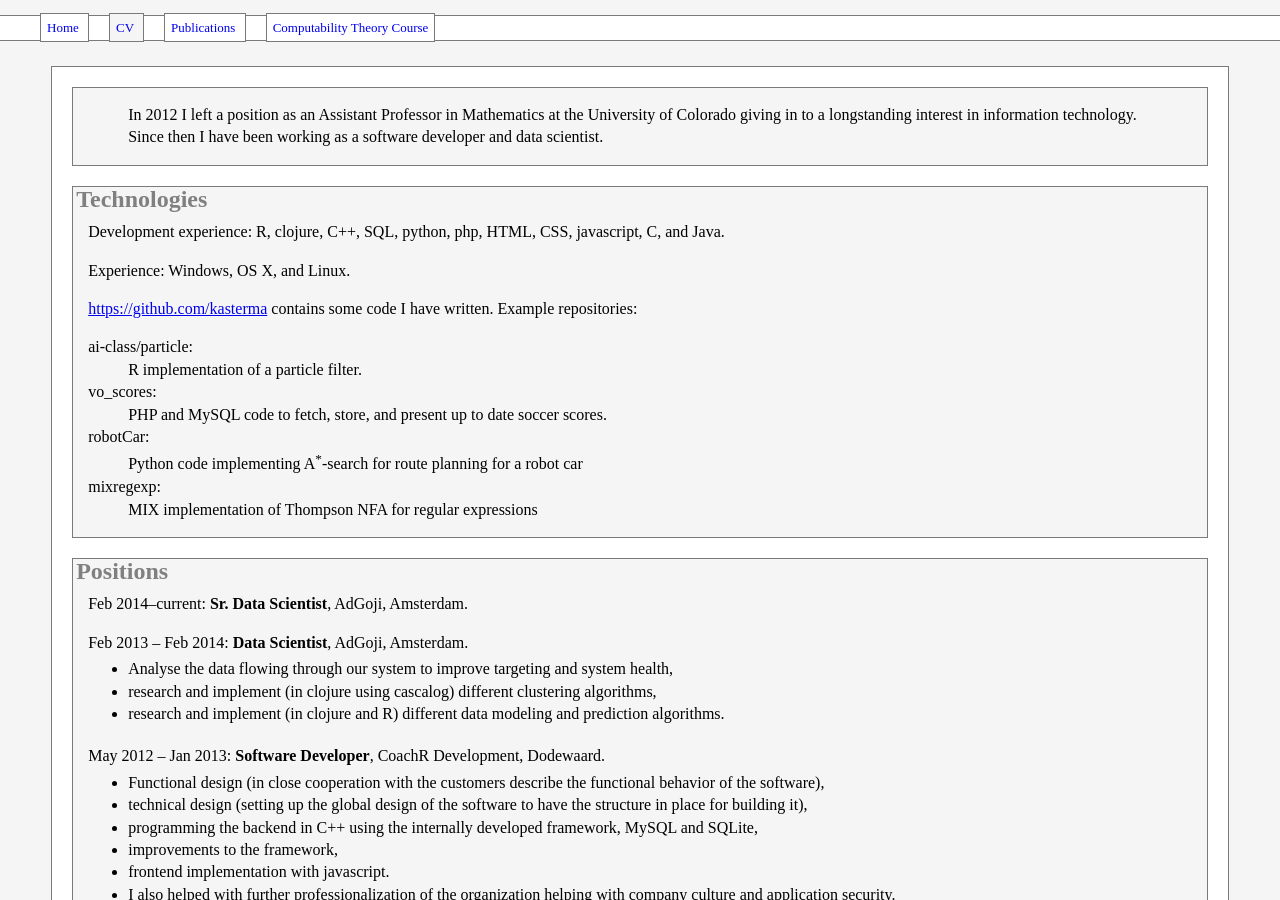
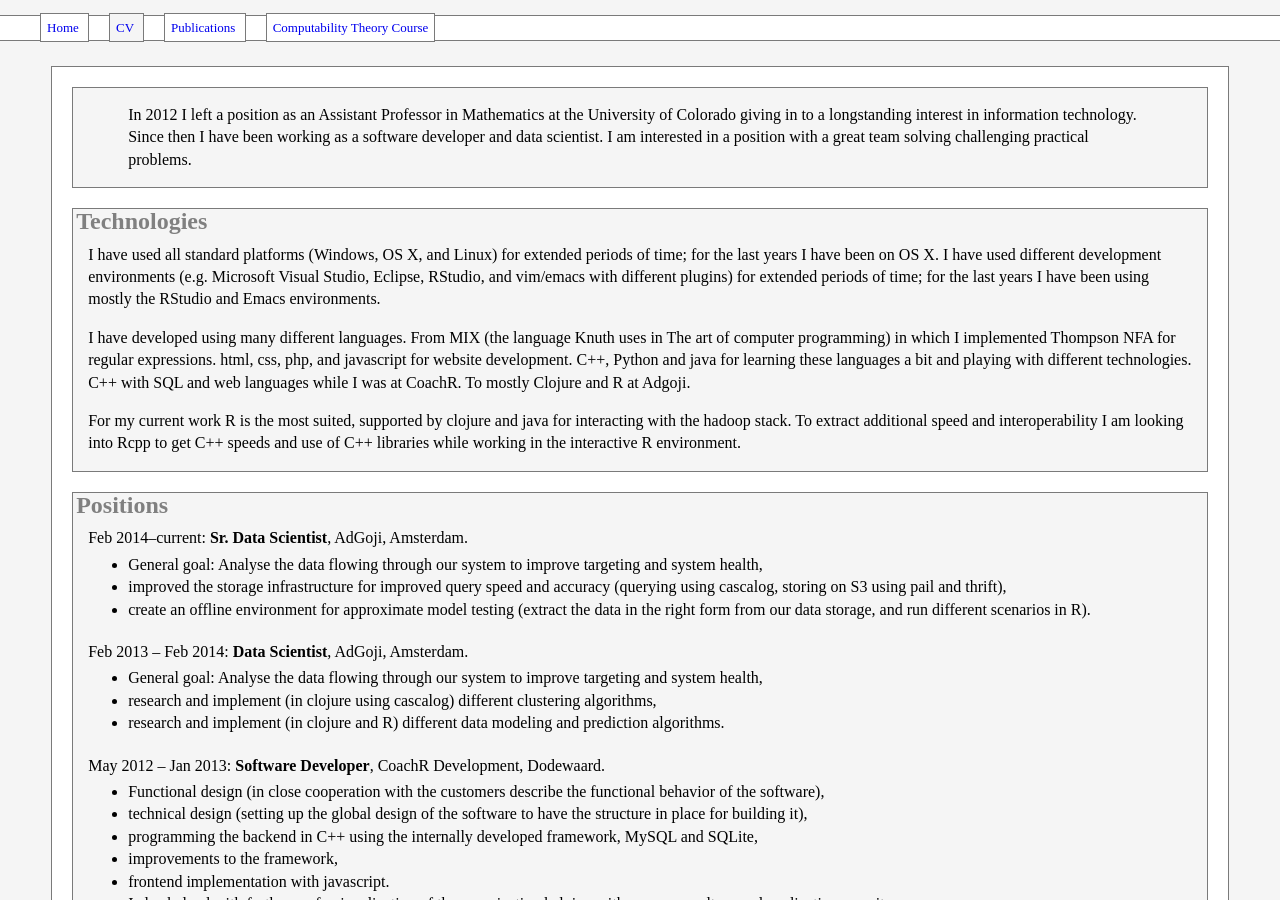
Before and after one commit to kasterma/kasterma.github.io, a Jekyll site: the page built from cv.html, in a window 1280 px wide and 900 px high. Built offline with Jekyll 4.4.1, drawn with Linux system fonts in a browser that asks for light colours; Markdown is read by kramdown in place of the engine named in the settings; some of the changed text lies outside the part shown.

Commit message:
update of cv

```diff
--- a/cv.html
+++ b/cv.html
@@ -12,8 +12,8 @@ title: Bart Kastermans' CV
 In 2012 I left a position as an Assistant Professor in Mathematics at the
 University of Colorado giving in to a longstanding interest in information
 technology.  Since then I have been working as a software developer and data
-scientist.  <!--I am interested in a position with a great team solving
-challenging practical problems.-->
+scientist.  I am interested in a position with a great team solving
+challenging practical problems.
 </blockquote>
 </div>
 
@@ -23,29 +23,35 @@ challenging practical problems.-->
 </h2>
 
 <p>
-Development experience: R, clojure, C++, SQL, python, php, HTML, CSS,
-javascript, C, and Java.
+
+I have used all standard platforms (Windows, OS X, and Linux) for extended
+periods of time; for the last years I have been on OS X.  I have used
+different development environments (e.g. Microsoft Visual Studio, Eclipse,
+RStudio, and vim/emacs with different plugins) for extended periods of time;
+for the last years I have been using mostly the RStudio and Emacs
+environments.
+
 </p>
 
 <p>
-Experience: Windows, OS X, and Linux.
+
+I have developed using many different languages.  From MIX (the language Knuth
+uses in The art of computer programming) in which I implemented Thompson NFA
+for regular expressions. html, css, php, and javascript for website
+development.  C++, Python and java for learning these languages a bit and
+playing with different technologies. C++ with SQL and web languages while I
+was at CoachR.  To mostly Clojure and R at Adgoji.
+
 </p>
 
 <p>
-<a href="https://github.com/kasterma">https://github.com/kasterma</a>
-contains some code I have written.  Example repositories:
-<dl>
-<dt>ai-class/particle:</dt>
-<dd>R implementation of a particle filter.</dd>
-<dt>vo_scores:</dt>
-<dd>PHP and MySQL code to fetch, store, and present up to date soccer scores.</dd>
-<dt>robotCar:</dt>
-<dd>Python code implementing A<sup>*</sup>-search for route planning
-  for a robot car</dd>
-<dt>mixregexp:</dt>
-<dd>MIX implementation of Thompson NFA for regular
-  expressions</dd>
-</dl>
+
+For my current work R is the most suited, supported by clojure and java for
+interacting with the hadoop stack.  To extract additional speed and
+interoperability I am looking into Rcpp to get C++ speeds and use of C++
+libraries while working in the interactive R environment.
+
+</p>
 
 </div>
 
@@ -57,12 +63,20 @@ contains some code I have written.  Example repositories:
 <p>
 Feb 2014&ndash;current: <b>Sr. Data Scientist</b>, AdGoji, Amsterdam.
 </p>
+<ul style="margin-top: -12px; margin-bottom: 20px;">
+<li>General goal: Analyse the data flowing through our system to improve targeting and
+  system health,</li>
+<li>improved the storage infrastructure for improved query speed and accuracy (querying
+  using cascalog, storing on S3 using pail and thrift),</li>
+<li>create an offline environment for approximate model testing (extract the data in
+  the right form from our data storage, and run different scenarios in R).</li>
+</ul>
 
 <p>
 Feb 2013 &ndash; Feb 2014: <b>Data Scientist</b>, AdGoji, Amsterdam.
 </p>
 <ul style="margin-top: -12px; margin-bottom: 20px;">
-<li>Analyse the data flowing through our system to improve targeting and
+<li>General goal: Analyse the data flowing through our system to improve targeting and
   system health,</li>
 <li>research and implement (in clojure using cascalog) different clustering
   algorithms,</li>
@@ -165,33 +179,4 @@ Mathematical Logic (with honors).
 </div>
 
 
-<div class="cvbox">
-<h2 class="cvtitle">
-  Short Research Description
-</h2>
-
-<p>
-In <emph>The Complexity of Maximal Cofinitary Groups</emph> I study how simple
-certain algebraic objects can be.  I prove that a standard
-construction of a Turing machine (computer program) is impossible, but
-that a Turing machine that gets an additional input as a hint can
-complete the construction.
-</p>
-
-<p>
-In <emph>Comparing Notions of Randomness</emph> we study formalizations of
-effective randomness.  These formalizations are analogous to
-definitions of pseudo random generator, replacing polynomial time
-computable by computable.
-</p>
-
-<p>
-In <emph>An Example of a Cofinitary Group in Isabelle/HOL</emph> I formalize a
-construction of a group.  That is, I take the usual proof as given,
-and using the Isabelle/HOL system formalize it into a proof that has
-been checked by computer.
-</p>
-
 </div>
-
-</div>
```
